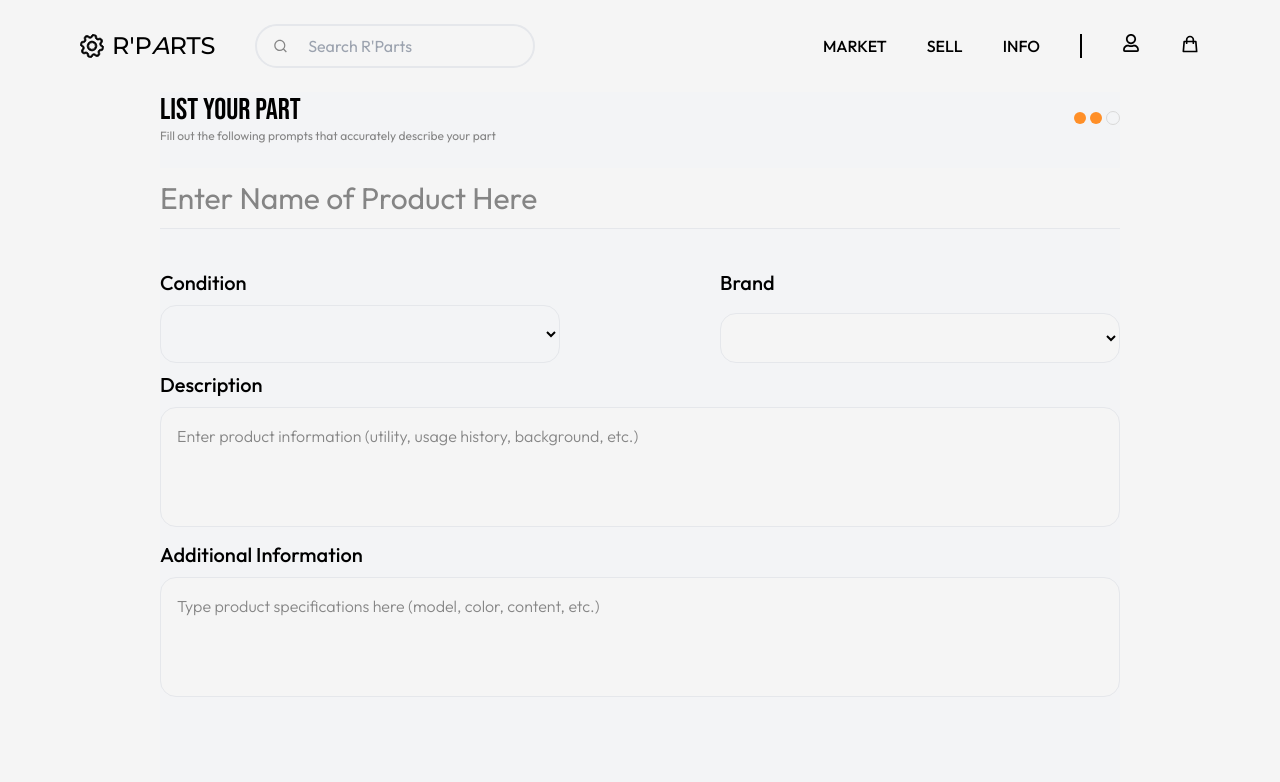
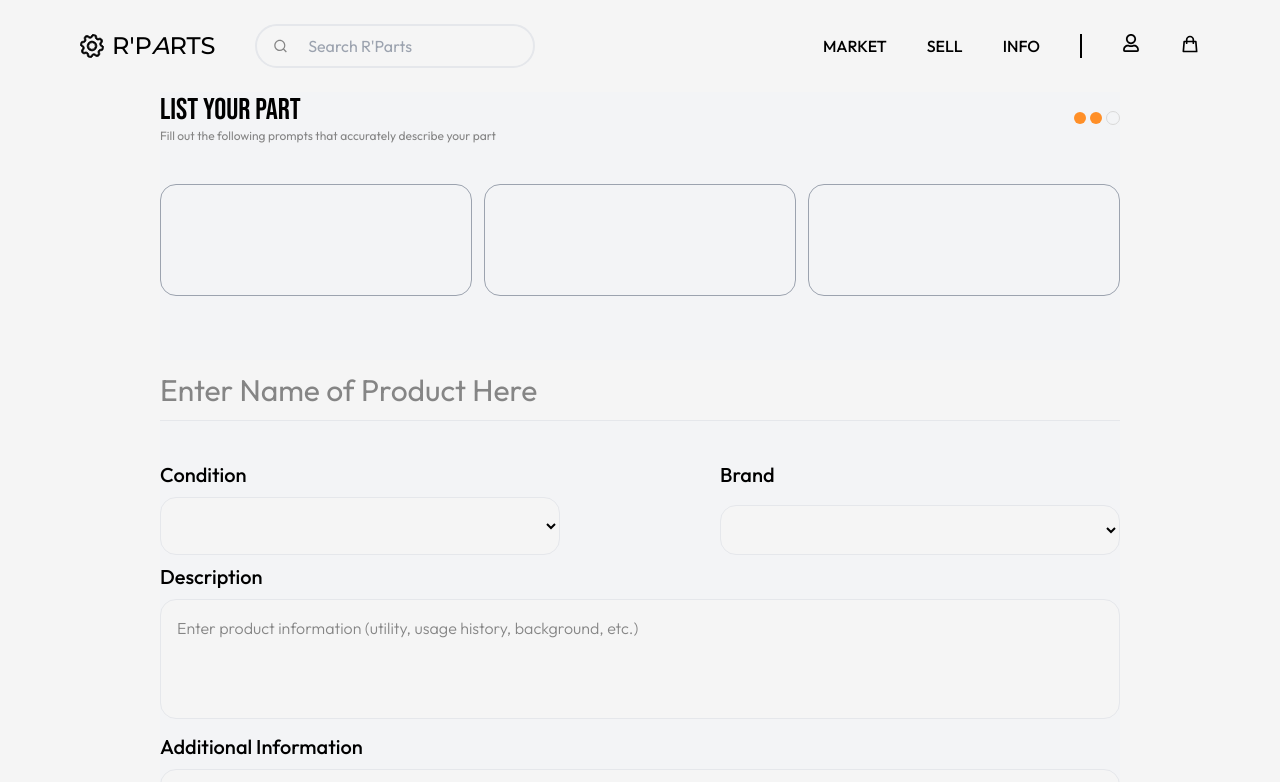
Before and after one commit to shahdivyank/r-parts, a Next.js app: page /sell in a window 1280 px wide. Shown: the top 782 px of the page. Built offline with nearby package versions, Linux system fonts and the light colour scheme.

Commit message:
Added placeholder boxes

```diff
--- a/src/components/sell/Information.jsx
+++ b/src/components/sell/Information.jsx
@@ -1,6 +1,12 @@
 const Information = ({ setState }) => {
   return (
     <div>
+      <div className="flex justify-between my-10">
+        <div className="border rounded-2xl border-gray-400 flex-grow mr-2 h-28"></div>{" "}
+        <div className="border rounded-2xl border-gray-400 flex-grow mx-1 h-28"></div>{" "}
+        <div className="border rounded-2xl border-gray-400 flex-grow ml-2 h-28"></div>{" "}
+      </div>
+
       <input
         // value={data.name}
         name="name"
@@ -15,7 +21,7 @@ const Information = ({ setState }) => {
           <div className="text-xl font-outfit font-medium mb-2">Condition</div>
           <select
             name="condition"
-            className="focus:outline-none w-full border rounded-2xl p-4 bg-transparent"
+            className="focus:outline-none w-full border rounded-2xl p-4 bg-parts-gray-100"
           >
             <option value=""></option>
             <option value="new">New</option>
```
